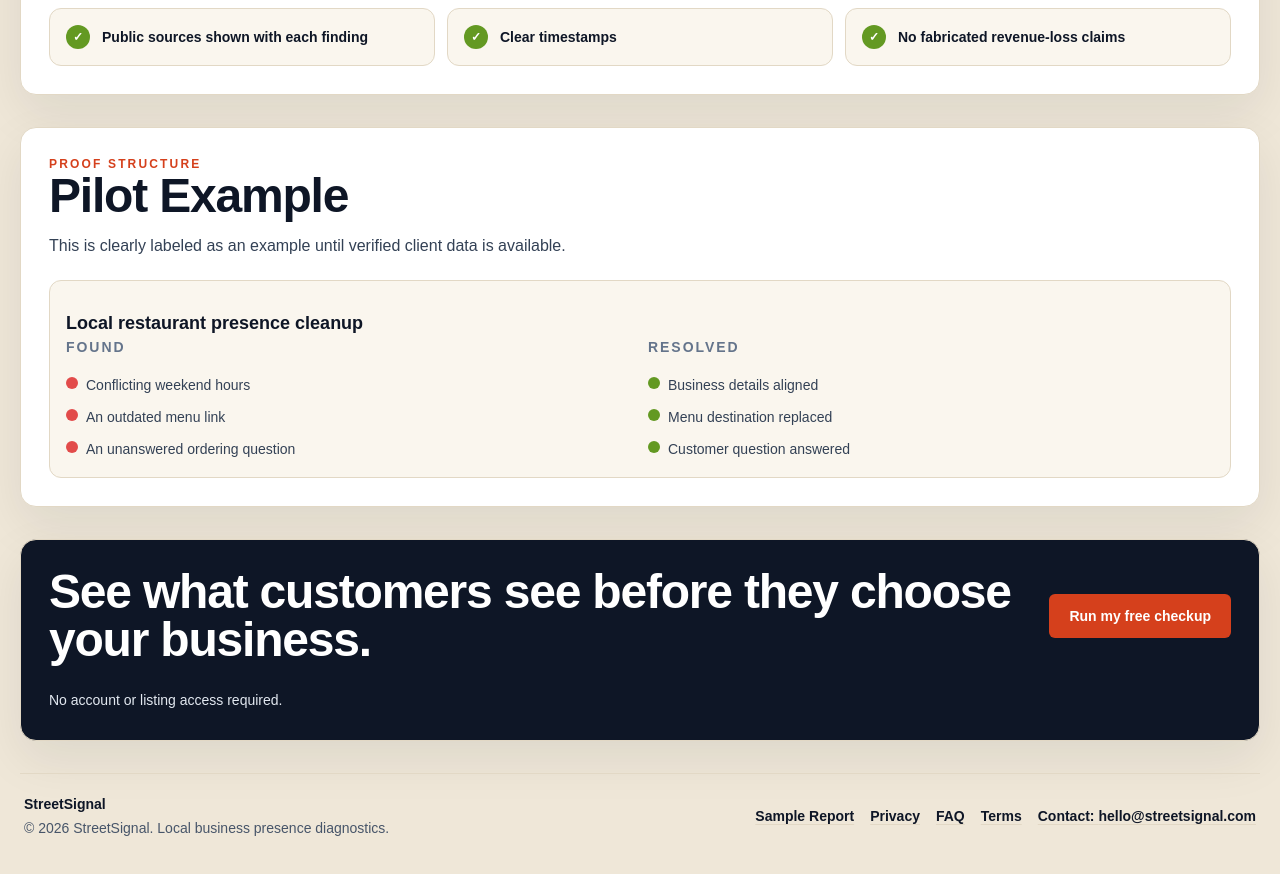
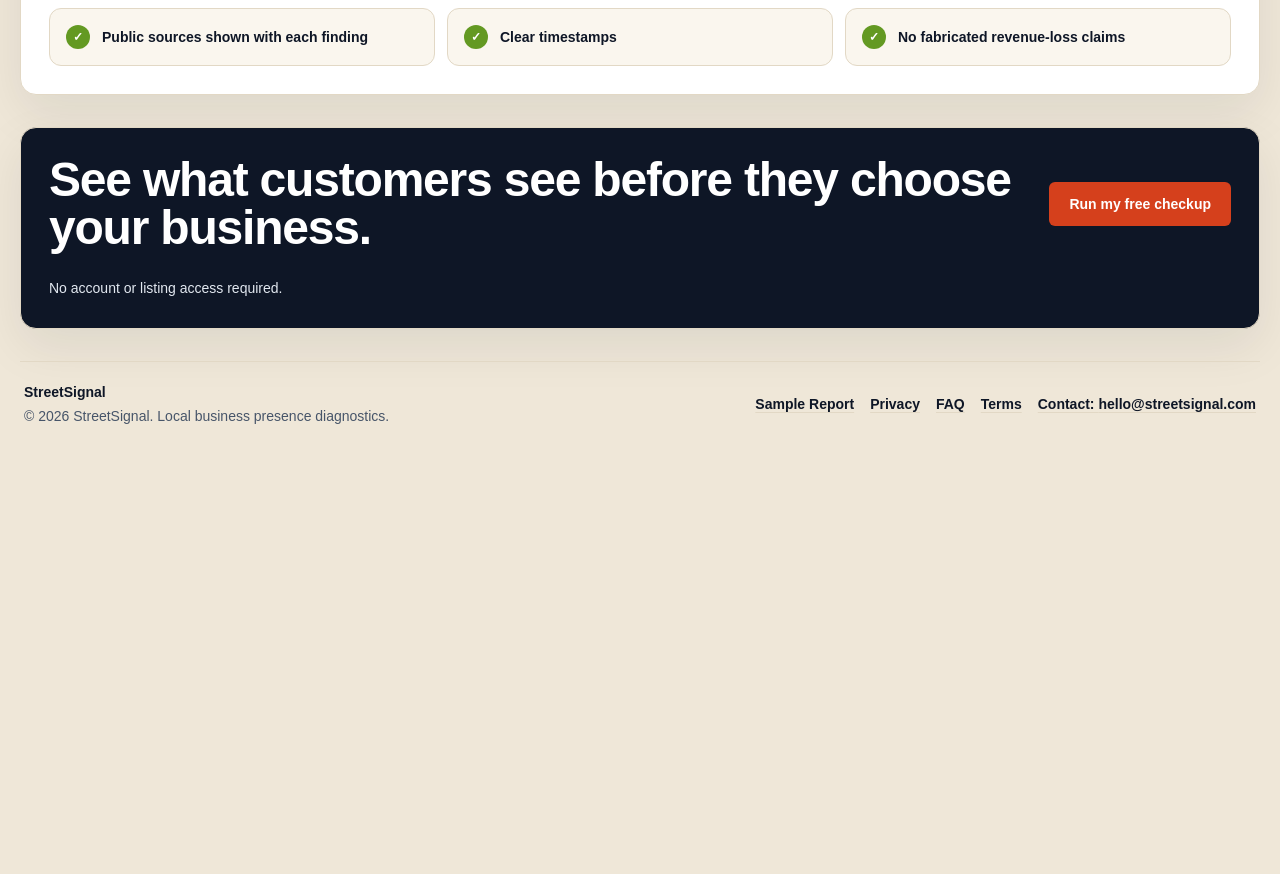
Before and after one commit to glassonglassharley/Business-Scope, a Next.js app: page / in a window 1280 px wide. Shown: the part 2620-3494 px from the top of the page. After the commit the page ends 3090 px from the top, so only its background shows below. Built offline with nearby package versions, Linux system fonts and the light colour scheme.

Commit message:
Remove homepage pilot example

```diff
--- a/src/app/page.jsx
+++ b/src/app/page.jsx
@@ -205,7 +205,6 @@ function PublicHome({ onRequest, onAuditComplete }) {
       <ProblemSection />
       <WhatWeCheck />
       <TrustSection />
-      <PilotExample />
       <FinalCTA onRequest={onRequest} />
       <SiteFooter />
     </div>
@@ -330,42 +329,6 @@ function TrustSection() {
   );
 }
 
-function PilotExample() {
-  return (
-    <section className="panel-section">
-      <div className="section-heading">
-        <p className="eyebrow">Proof structure</p>
-        <h2>Pilot Example</h2>
-        <p>This is clearly labeled as an example until verified client data is available.</p>
-      </div>
-      <CaseStudy title="Local restaurant presence cleanup" found={["Conflicting weekend hours", "An outdated menu link", "An unanswered ordering question"]} resolved={["Business details aligned", "Menu destination replaced", "Customer question answered"]} />
-    </section>
-  );
-}
-
-function CaseStudy({ title, found, resolved }) {
-  return (
-    <article className="case-study">
-      <h3>{title}</h3>
-      <div className="grid gap-4 md:grid-cols-2">
-        <CaseList title="Found" items={found} tone="red" />
-        <CaseList title="Resolved" items={resolved} tone="green" />
-      </div>
-    </article>
-  );
-}
-
-function CaseList({ title, items, tone }) {
-  return (
-    <div>
-      <h4>{title}</h4>
-      <ul>
-        {items.map((item) => <li key={item}><span className={`severity-dot ${tone}`} aria-hidden="true" />{item}</li>)}
-      </ul>
-    </div>
-  );
-}
-
 function FinalCTA({ onRequest }) {
   return (
     <section className="final-cta">
```
